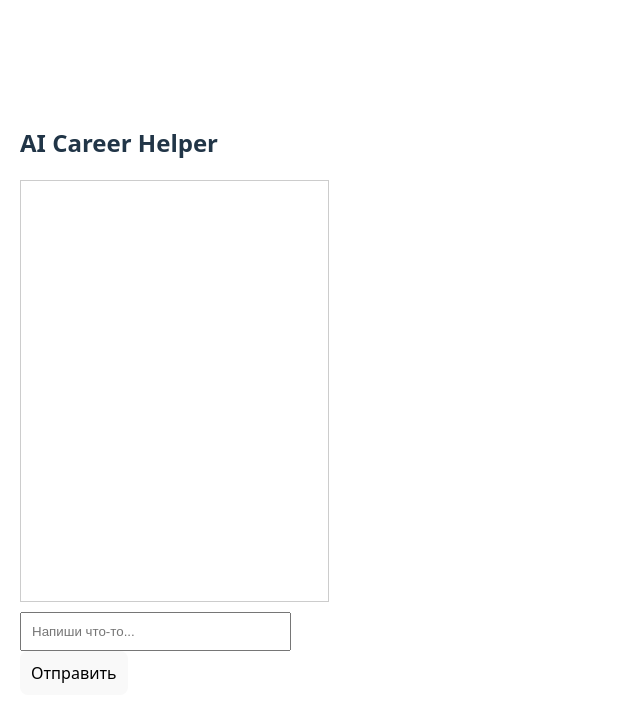
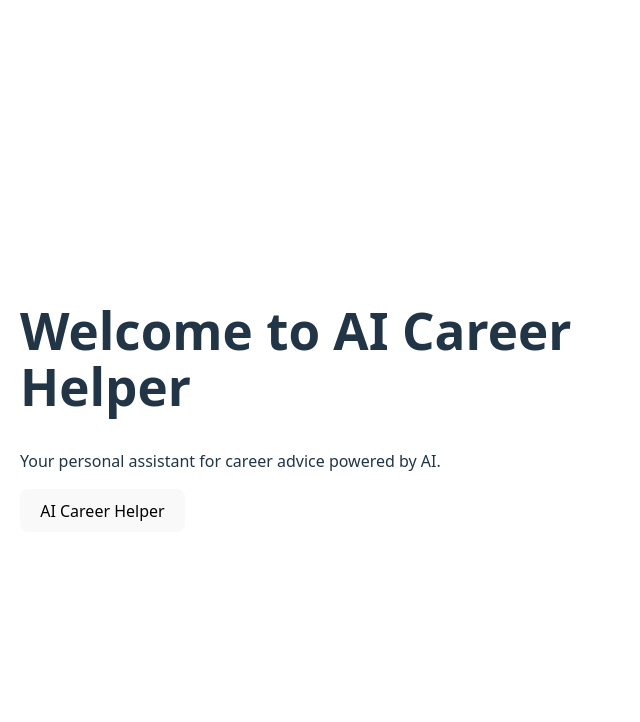
Before and after one commit to BigBellyDaddy/ai-career-helper, a React app in the folder frontend/: page / in a window 1280 px wide. Shown: the top 722 px of the page, without its empty margins (0-640 px from the left). Built offline with nearby package versions, Linux system fonts and the light colour scheme; the HTML template or start-up script is replaced by a standard one.

Commit message:
Initialize Navigation

```diff
--- a/frontend/package.json
+++ b/frontend/package.json
@@ -11,7 +11,8 @@
   },
   "dependencies": {
     "react": "^19.2.0",
-    "react-dom": "^19.2.0"
+    "react-dom": "^19.2.0",
+    "react-router-dom": "^7.10.1"
   },
   "devDependencies": {
     "@eslint/js": "^9.39.1",
--- a/frontend/src/App.jsx
+++ b/frontend/src/App.jsx
@@ -1,7 +1,14 @@
-import Chat from "./Chat";
+import { BrowserRouter, Routes, Route } from "react-router-dom";
+import Chat from "./Chat.jsx";
+import WelcomePage from "./welcomePage.jsx";
 
-function App() {
-  return <Chat />;
+export default function App() {
+  return (
+    <BrowserRouter>
+      <Routes>
+        <Route path="/" element={<WelcomePage />} />
+        <Route path="/Chat" element={<Chat />} />
+      </Routes>
+    </BrowserRouter>
+  );
 }
-
-export default App;
--- a/frontend/src/Chat.jsx
+++ b/frontend/src/Chat.jsx
@@ -1,36 +1,36 @@
 import { useState } from "react";
+import { useNavigate } from "react-router-dom";
+
 
 export default function Chat() {
   const [messages, setMessages] = useState([]);
   const [input, setInput] = useState("");
+  const navigate = useNavigate();
 
   const sendMessage = async () => {
     if (!input.trim()) return;
 
-    // Добавляем сообщение пользователя в историю
-    const updatedHistory = [
-      ...messages,
-      { role: "user", content: input }
-    ];
+
+    const updatedHistory = [...messages, { role: "user", content: input }];
 
     setMessages(updatedHistory);
 
-    // Отправляем на backend
+
     const res = await fetch("http://localhost:3001/api/chat", {
       method: "POST",
       headers: { "Content-Type": "application/json" },
       body: JSON.stringify({
         message: input,
-        history: updatedHistory
+        history: updatedHistory,
       }),
     });
 
     const data = await res.json();
 
-    // Добавляем ответ AI
-    setMessages(prev => [
+
+    setMessages((prev) => [
       ...prev,
-      { role: "assistant", content: data.reply }
+      { role: "assistant", content: data.reply },
     ]);
 
     setInput("");
@@ -40,16 +40,18 @@ export default function Chat() {
     <div style={{ maxWidth: 600, margin: "0 auto", padding: 20 }}>
       <h2>AI Career Helper</h2>
 
-      <div style={{
-        height: 400,
-        overflowY: "auto",
-        border: "1px solid #ccc",
-        padding: 10,
-        marginBottom: 10
-      }}>
+      <div
+        style={{
+          height: 400,
+          overflowY: "auto",
+          border: "1px solid #ccc",
+          padding: 10,
+          marginBottom: 10,
+        }}
+      >
         {messages.map((m, i) => (
           <p key={i}>
-            <b>{m.role === "user" ? "Ты" : "AI"}:</b> {m.content}
+            <b>{m.role === "user" ? "Ty" : "AI"}:</b> {m.content}
           </p>
         ))}
       </div>
@@ -57,12 +59,17 @@ export default function Chat() {
       <input
         value={input}
         onChange={(e) => setInput(e.target.value)}
-        placeholder="Напиши что-то..."
+        placeholder="Zapytaj mnie o karierę..."
         style={{ width: "80%", padding: 10 }}
       />
       <button onClick={sendMessage} style={{ padding: 10 }}>
-        Отправить
+        Wyślij
       </button>
+
+      <button onClick={() => navigate("/welcomePage")}>
+  Welcome Page
+</button>
+
     </div>
   );
 }
--- /dev/null
+++ b/frontend/src/welcomePage.jsx
@@ -0,0 +1,14 @@
+import React from "react";
+import { useNavigate } from "react-router-dom";
+
+export default function WelcomePage() {
+const navigate = useNavigate();
+
+    return (
+    <div style={{ maxWidth: 600, margin: "0 auto", padding: 20 }}>
+      <h1>Welcome to AI Career Helper</h1>
+      <p>Your personal assistant for career advice powered by AI.</p>
+      <button onClick = {() => navigate("/Chat")} >AI Career Helper</button>
+    </div>
+  );
+}
```
Also changed, not shown: 1 other file (tests, documents, lock files or other folders).
